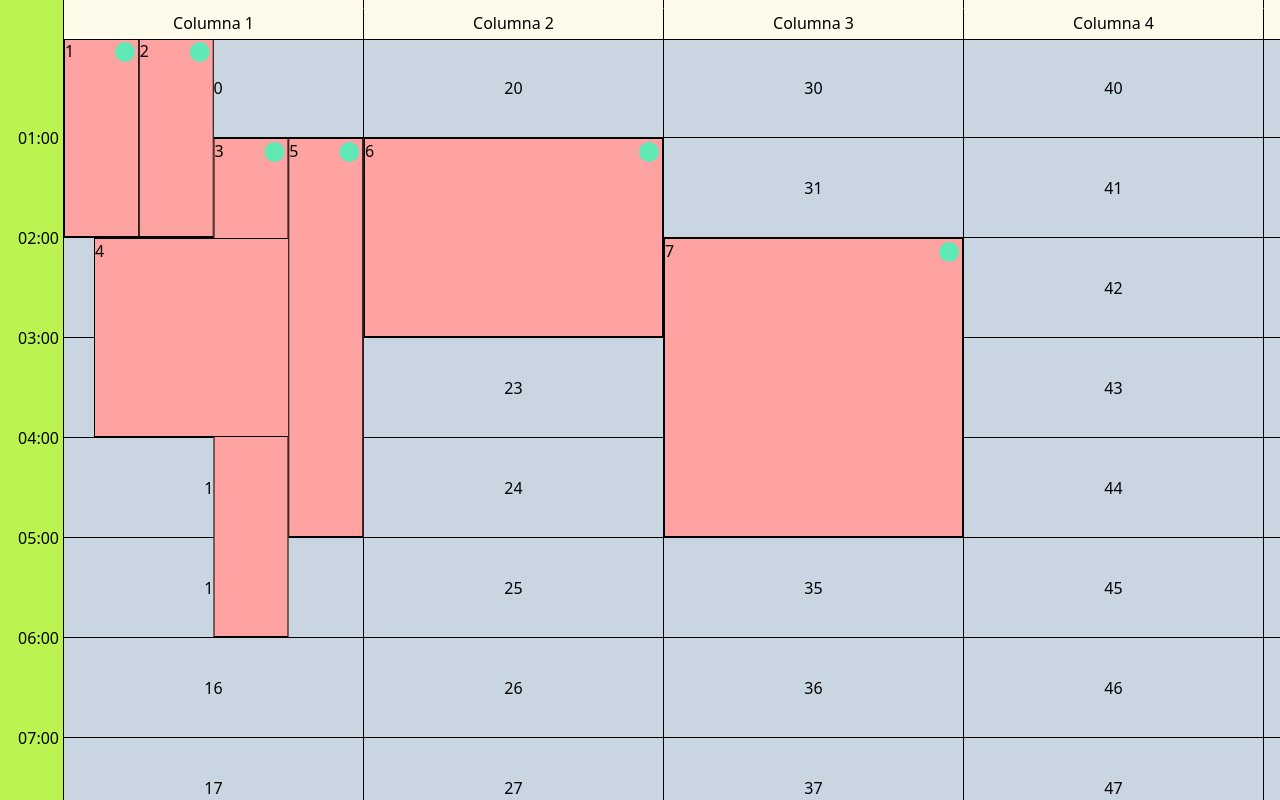
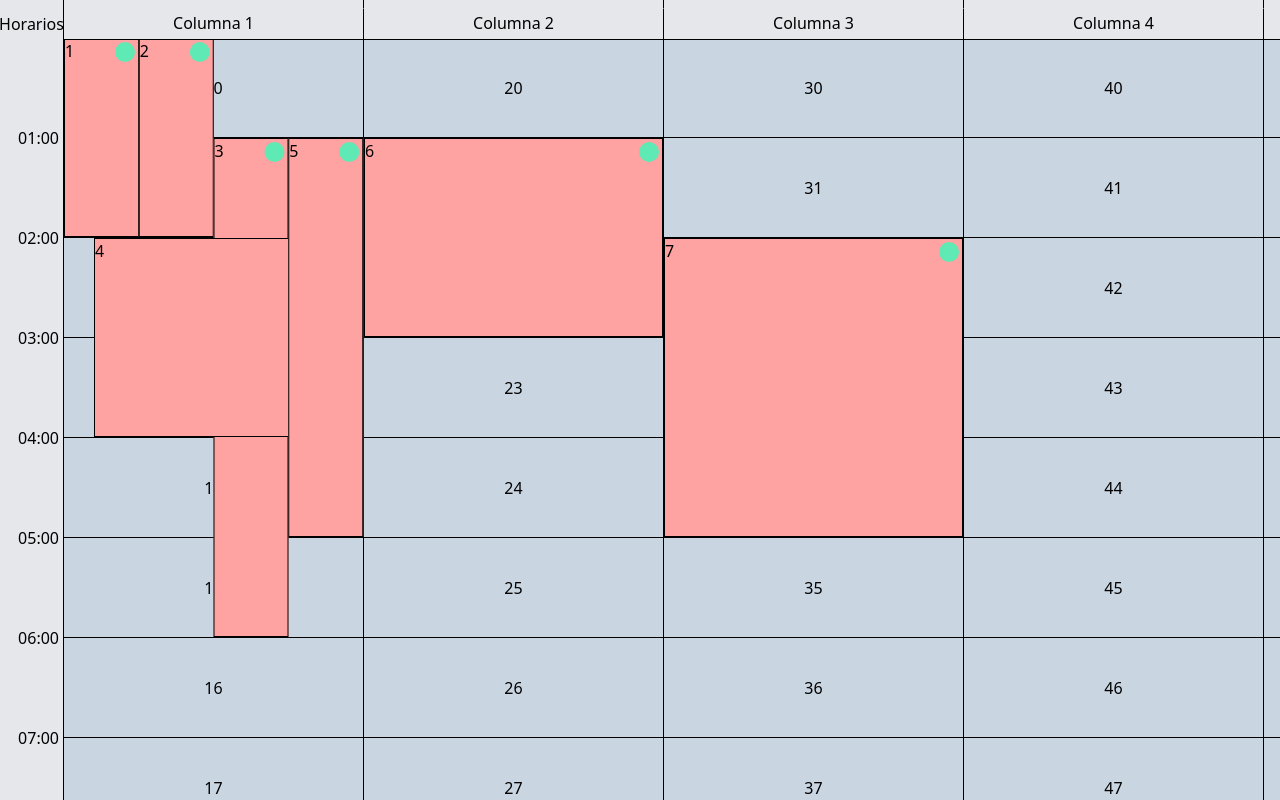
Before and after one commit to ssreynoso/dynamic-schedule, a React (Vite) app: page / in a window 1280 px wide. Built offline with nearby package versions, Linux system fonts and the light colour scheme.

Commit message:
feat: Mejora estilos y permite estilizar desde afuera.

```diff
--- a/src/App.tsx
+++ b/src/App.tsx
@@ -114,6 +114,9 @@ function App() {
                 VoidItemComponent={ScheduleVoidItem}
                 ScheduleItemComponent={ScheduleItem}
                 onChange={handleChange}
+                firstColumnText='Horarios'
+                firstColumnClassName='bg-gray-200'
+                headerClassName='bg-gray-200'
             />
         </div>
     )
--- a/src/modules/dynamic-schedule/components/container.tsx
+++ b/src/modules/dynamic-schedule/components/container.tsx
@@ -7,6 +7,7 @@ import { DynamicScheduleDragOverlay } from './drag-overlay'
 import { useContainerDragAndDrop } from '../hooks/use-container-drag-and-drop'
 import { ScrollHandler } from '../hooks/use-scroll-indicator'
 import { DynamicScheduleCurrentLine } from './current-line'
+import { cn } from '../lib/utils'
 
 type DynamicScheduleContainerProps<T> = PropsWithChildren<{
     items: DynamicScheduleProps<T>['items']
@@ -17,10 +18,11 @@ type DynamicScheduleContainerProps<T> = PropsWithChildren<{
     firstColumnWidth: number
     rowHeight: number
     styles?: React.CSSProperties
+    className?: string
 }>
 
 const DynamicScheduleContainerInner = <T,>(props: DynamicScheduleContainerProps<T>) => {
-    const { items, children, columns, rows, rowHeight, firstColumnWidth, styles, onChange } = props
+    const { items, children, columns, rows, rowHeight, firstColumnWidth, styles, onChange, className } = props
 
     const containerRef = useRef<HTMLDivElement>(null)
     const containerId = 'dynamic-schedule-container'
@@ -45,7 +47,7 @@ const DynamicScheduleContainerInner = <T,>(props: DynamicScheduleContainerProps<
                     containerRef.current = node
                 }}
                 id={containerId}
-                className='bg-blue-300 w-full relative h-full grid overflow-x-auto'
+                className={cn('w-full relative h-full grid overflow-x-auto', className)}
                 style={styles}
             >
                 <DynamicScheduleCurrentLine firstColumnWidth={firstColumnWidth} columnsQuantity={columns.length} />
--- a/src/modules/dynamic-schedule/components/content.tsx
+++ b/src/modules/dynamic-schedule/components/content.tsx
@@ -24,6 +24,9 @@ const DynamicScheduleContentInner = <T,>(props: DynamicScheduleProps<T>) => {
         headerHeight,
         rowHeight,
         minColumnWidth,
+        headerClassName,
+        containerClassName,
+        firstColumnClassName,
     } = props
 
     const isDragging = useDynamicScheduleStore((state) => state.isDragging)
@@ -48,8 +51,16 @@ const DynamicScheduleContentInner = <T,>(props: DynamicScheduleProps<T>) => {
             rows={rows}
             onChange={onChange}
             headerHeight={headerHeight}
+            className={containerClassName}
         >
-            <DynamicScheduleFixedColumn headerHeight={headerHeight} firstColumnText={firstColumnText} rows={rows} rowHeight={rowHeight} />
+            <DynamicScheduleFixedColumn
+                className={firstColumnClassName}
+                headerClassName={headerClassName}
+                headerHeight={headerHeight}
+                firstColumnText={firstColumnText}
+                rows={rows}
+                rowHeight={rowHeight}
+            />
             {columns.map((column, idx) => {
                 const columnItems = itemsByColumn[column.id] || []
                 const coincidences = coincidencesByColumn[column.id]
@@ -80,7 +91,7 @@ const DynamicScheduleContentInner = <T,>(props: DynamicScheduleProps<T>) => {
                                 />
                             )
                         })}
-                        <DynamicScheduleColumnHeader className='bg-amber-50'>{column.label}</DynamicScheduleColumnHeader>
+                        <DynamicScheduleColumnHeader className={headerClassName}>{column.label}</DynamicScheduleColumnHeader>
                         {rows.map((row) => {
                             const key = `void-[${column.id}]-[${row.id}]`
 
@@ -93,6 +104,7 @@ const DynamicScheduleContentInner = <T,>(props: DynamicScheduleProps<T>) => {
                 <DynamicScheduleDroppableSection
                     columns={columns}
                     rows={rows}
+                    firstColumnClassName={firstColumnClassName}
                     firstColumnText={firstColumnText}
                     headerHeight={headerHeight}
                     rowHeight={rowHeight}
--- a/src/modules/dynamic-schedule/components/droppable-item.tsx
+++ b/src/modules/dynamic-schedule/components/droppable-item.tsx
@@ -20,5 +20,14 @@ export const DynamicScheduleDroppableItem = React.memo((props: DroppableItemProp
 
     const isActive = useDynamicScheduleStore(isActiveCalculator)
 
-    return <div className={cn('w-full h-full flex items-center justify-center border', isActive ? 'bg-green-300' : 'bg-blue-300')}>{children}</div>
+    return (
+        <div
+            className={cn(
+                'w-full h-full flex items-center justify-center border transition-colors',
+                isActive ? 'bg-cyan-800/20 backdrop-blur-none' : 'bg-white/20 backdrop-blur-xs'
+            )}
+        >
+            {children}
+        </div>
+    )
 })
--- a/src/modules/dynamic-schedule/components/droppable-section.tsx
+++ b/src/modules/dynamic-schedule/components/droppable-section.tsx
@@ -10,14 +10,21 @@ interface DynamicScheduleDroppableSectionProps<T> {
     headerHeight: DynamicScheduleProps<T>['headerHeight']
     rowHeight: DynamicScheduleProps<T>['rowHeight']
     styles?: React.CSSProperties
+    firstColumnClassName?: string
 }
 
 export const DynamicScheduleDroppableSection = <T,>(props: DynamicScheduleDroppableSectionProps<T>) => {
-    const { columns, rows, firstColumnText, headerHeight, rowHeight, styles } = props
+    const { columns, rows, firstColumnText, headerHeight, rowHeight, styles, firstColumnClassName } = props
 
     return (
         <div className='absolute grid top-0 left-0 z-[2]' style={styles}>
-            <DynamicScheduleFixedColumn headerHeight={headerHeight} firstColumnText={firstColumnText} rows={rows} rowHeight={rowHeight} />
+            <DynamicScheduleFixedColumn
+                className={firstColumnClassName}
+                headerHeight={headerHeight}
+                firstColumnText={firstColumnText}
+                rows={rows}
+                rowHeight={rowHeight}
+            />
             {columns.map((column, idx) => {
                 return (
                     <DynamicScheduleDroppableColumn key={`void-column-[${idx}]`} headerHeight={headerHeight} rowHeight={rowHeight}>
@@ -26,7 +33,7 @@ export const DynamicScheduleDroppableSection = <T,>(props: DynamicScheduleDroppa
 
                             return (
                                 <DynamicScheduleDroppableItem key={droppableId} colIndex={idx} rowIndex={idx2}>
-                                    <div className='w-full h-full flex items-center justify-center'>{droppableId}</div>
+                                    <div className='w-full h-full flex items-center justify-center' />
                                 </DynamicScheduleDroppableItem>
                             )
                         })}
--- a/src/modules/dynamic-schedule/components/fixed-column.tsx
+++ b/src/modules/dynamic-schedule/components/fixed-column.tsx
@@ -1,3 +1,4 @@
+import { cn } from '../lib/utils'
 import { DynamicScheduleColumn } from './column'
 import { DynamicScheduleColumnHeader } from './column-header'
 
@@ -6,19 +7,21 @@ interface DynamicScheduleFixedColumnProps {
     rows: { id: string; label: string }[]
     rowHeight: number
     headerHeight: number
+    className?: string
+    headerClassName?: string
 }
 
 export const DynamicScheduleFixedColumn = (props: DynamicScheduleFixedColumnProps) => {
-    const { firstColumnText = '', rows, rowHeight, headerHeight } = props
+    const { firstColumnText = '', rows, rowHeight, headerHeight, className, headerClassName } = props
 
     return (
         <DynamicScheduleColumn
             id='dynamics-schedule-fixed-column'
-            className='sticky left-0 top-0 z-2 bg-lime-300'
+            className={cn('sticky left-0 top-0 z-2', className)}
             rowHeight={rowHeight}
             headerHeight={headerHeight}
         >
-            <DynamicScheduleColumnHeader className='border-none'>{firstColumnText}</DynamicScheduleColumnHeader>
+            <DynamicScheduleColumnHeader className={cn('border-none', headerClassName)}>{firstColumnText}</DynamicScheduleColumnHeader>
             {rows.map((row, idx) => (
                 <div className='w-full h-full relative flex' key={row.id}>
                     {idx !== 0 && <span className='absolute top-0 right-1 translate-y-[-50%]'>{row.label}</span>}
--- a/src/modules/dynamic-schedule/types/index.ts
+++ b/src/modules/dynamic-schedule/types/index.ts
@@ -56,4 +56,7 @@ export interface DynamicScheduleProps<T> {
     rowHeight: number
     minColumnWidth: number
     scrollIndicator?: ScrollIndicator
+    headerClassName?: string
+    containerClassName?: string
+    firstColumnClassName?: string
 }
```
